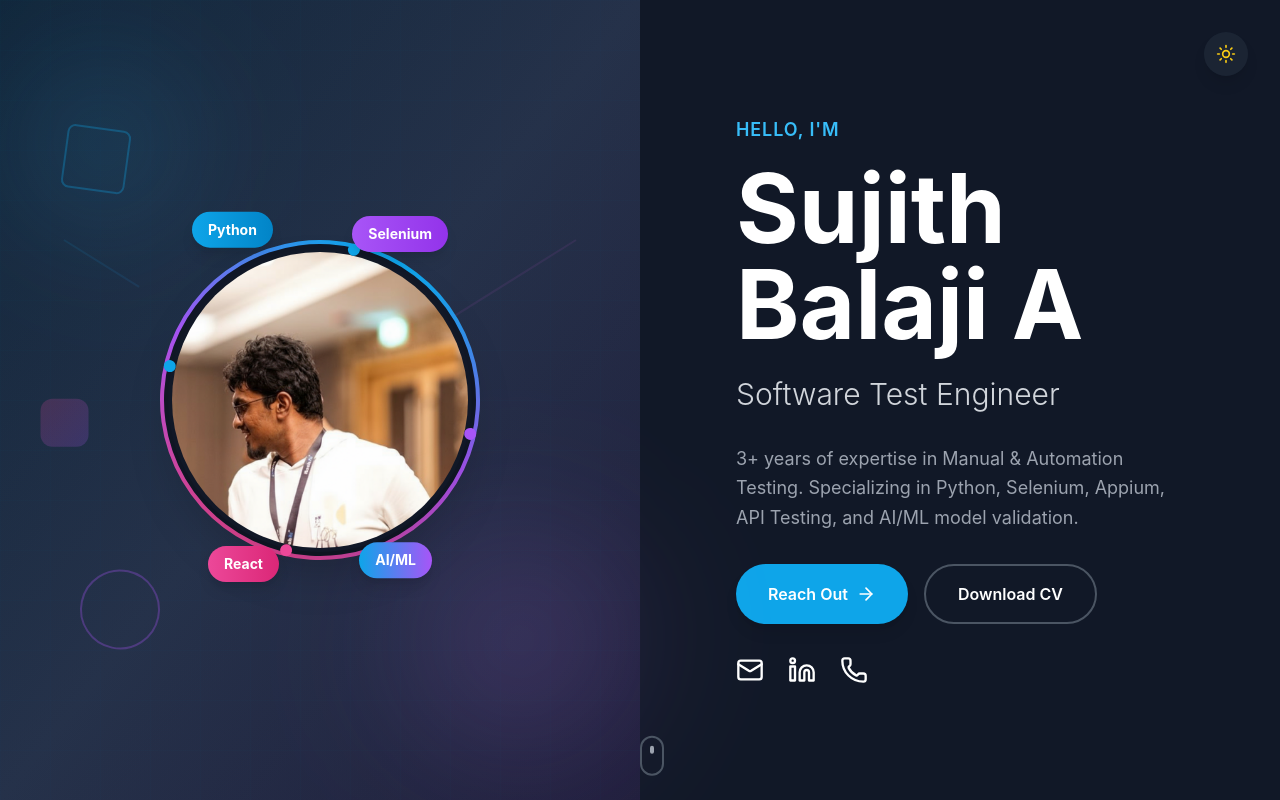
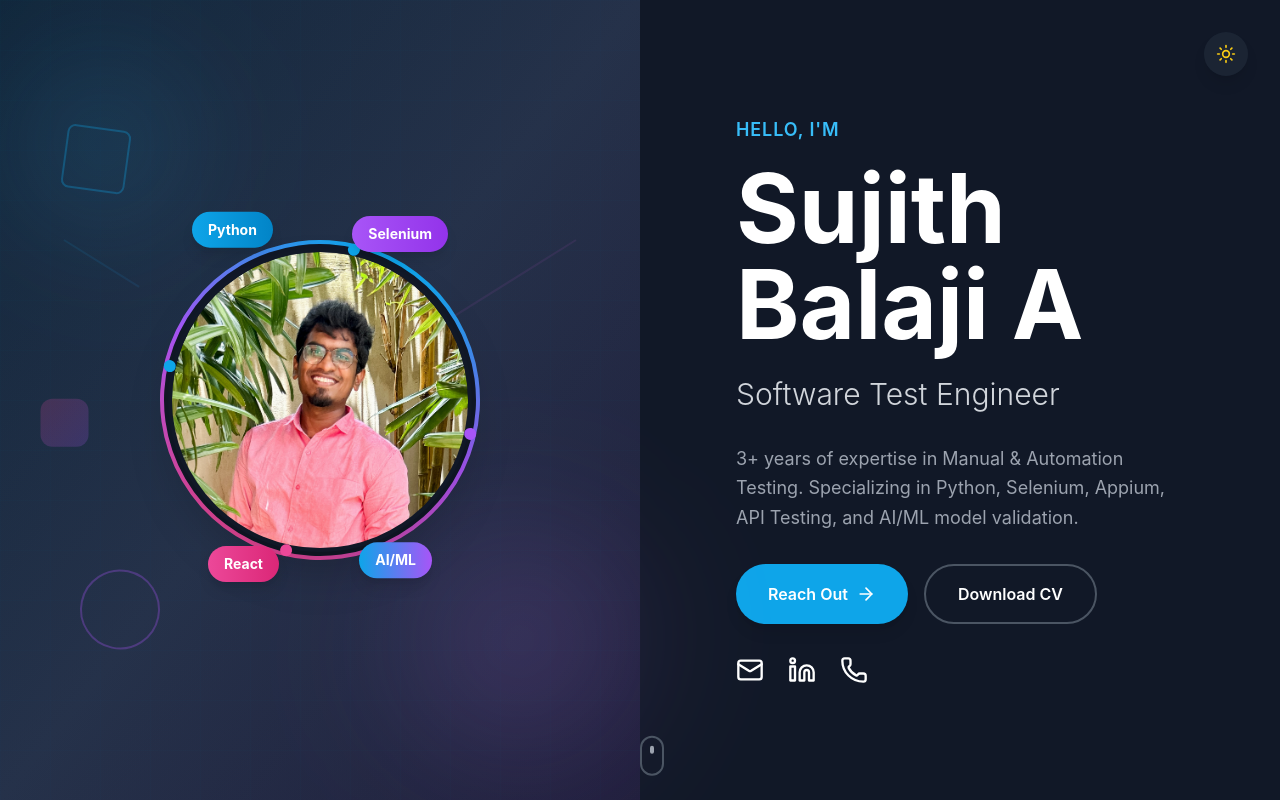
Before and after one commit to Sujith-31/Sujith_portfolio, a React (Create React App) app: page / in a window 1280 px wide. Shown: the top 800 px of the page. Built offline with nearby package versions, Linux system fonts and the light colour scheme.

Commit message:
Profile pic

```diff
--- a/src/Portfolio.js
+++ b/src/Portfolio.js
@@ -628,9 +628,9 @@ export default function Portfolio() {
                                 className="absolute inset-2 rounded-full overflow-hidden border-4 border-gray-900 shadow-2xl"
                             >
                                 <img
-                                    src="/profile.png"
+                                    src="/Profile.jpeg"
                                     alt="Sujith Balaji A"
-                                    className="w-full h-full object-cover"
+                                    className="w-70 h-80 rounded-full object-cover mx-auto shadow-lg"
                                 />
                             </motion.div>
 
```
Also changed, not shown: public/Profile.jpeg (added), public/Sample.png (renamed from public/profile.png).
